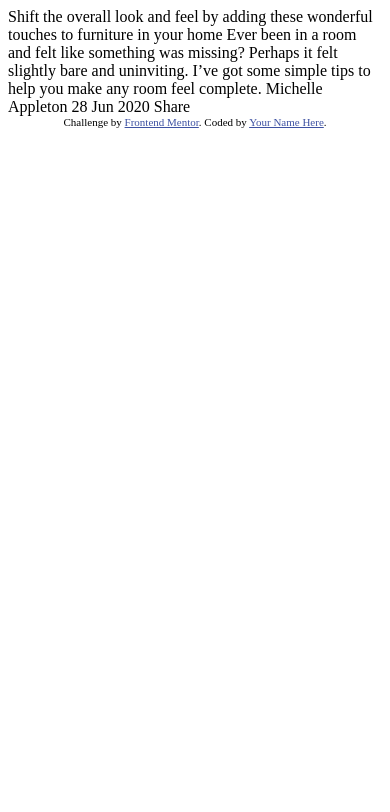
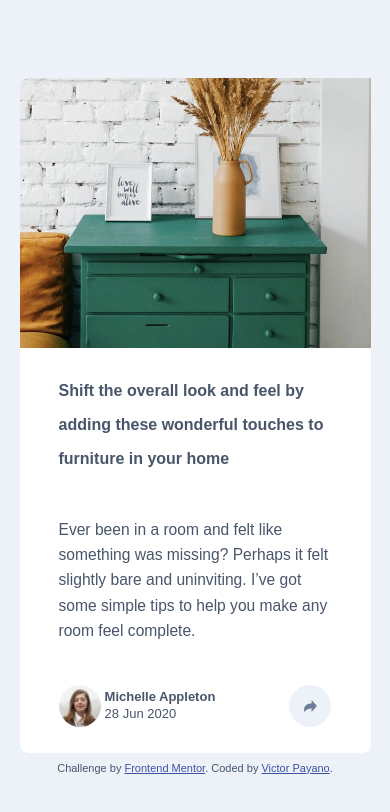
Before and after one commit to vicksensei/article-preview-component-master, a plain HTML site: page index.html in a window 390 px wide. Drawn offline with Linux system fonts and the light colour scheme.

Commit message:
finished

```diff
--- a/index.html
+++ b/index.html
@@ -1,36 +1,88 @@
 <!DOCTYPE html>
 <html lang="en">
-<head>
-  <meta charset="UTF-8">
-  <meta name="viewport" content="width=device-width, initial-scale=1.0"> <!-- displays site properly based on user's device -->
+  <head>
+    <meta charset="UTF-8" />
+    <meta name="viewport" content="width=device-width, initial-scale=1.0" />
+    <!-- displays site properly based on user's device -->
 
-  <link rel="icon" type="image/png" sizes="32x32" href="./images/favicon-32x32.png">
+    <link
+      rel="icon"
+      type="image/png"
+      sizes="32x32"
+      href="./images/favicon-32x32.png" />
 
-  <title>Frontend Mentor | Article preview component</title>
+    <title>Frontend Mentor | Article preview component</title>
 
-  <!-- Feel free to remove these styles or customise in your own stylesheet 👍 -->
-  <style>
-    .attribution { font-size: 11px; text-align: center; }
-    .attribution a { color: hsl(228, 45%, 44%); }
-  </style>
-</head>
-<body>
+    <link rel="stylesheet" href="style.css" />
+  </head>
+  <body>
+    <div class="container">
+      <div class="image"><img src="images/drawers.jpg" alt="drawers" /></div>
+      <div class="copy">
+        <div class="header">
+          Shift the overall look and feel by adding these wonderful touches to
+          furniture in your home
+        </div>
+        <p>
+          Ever been in a room and felt like something was missing? Perhaps it
+          felt slightly bare and uninviting. I’ve got some simple tips to help
+          you make any room feel complete.
+        </p>
 
-  Shift the overall look and feel by adding these wonderful
-  touches to furniture in your home
+        <div class="footer">
+          <div id="AC" class="authorContainer">
+            <img class="avatar" src="images/avatar-michelle.jpg" alt="avatar" />
+            <div class="author">
+              <span class="name bold">Michelle Appleton</span
+              ><span> 28 Jun 2020</span>
+            </div>
+          </div>
+          <div class="popupParent">
+            <div id="popup" class="hidden">
+              Share
+              <img src="images/icon-facebook.svg" alt="icon-facebook" />
+              <img src="images/icon-twitter.svg" alt="icon-twitter" />
+              <img src="images/icon-pinterest.svg" alt="icon-pinterest" />
+              <div id="bb" class="button" onclick="clickShare()">
+                <img src="images/icon-share.svg" alt="Share" />
+              </div>
+            </div>
+          </div>
+          <div id="ba" class="button" onclick="clickShare()">
+            <img src="images/icon-share.svg" alt="Share" />
+          </div>
+        </div>
+      </div>
+    </div>
+    <div class="attribution">
+      Challenge by
+      <a href="https://www.frontendmentor.io?ref=challenge" target="_blank"
+        >Frontend Mentor</a
+      >. Coded by <a href="#">Victor Payano</a>.
+    </div>
+    <script>
+      function clickShare() {
+        let popup = document.getElementById("popup");
+        let authorContainer = document.getElementById("AC");
+        let buttonA = document.getElementById("ba");
+        let buttonB = document.getElementById("bb");
+        let mediaMatched = window.matchMedia("(max-width: 600px)").matches;
 
-  Ever been in a room and felt like something was missing? Perhaps
-  it felt slightly bare and uninviting. I’ve got some simple tips
-  to help you make any room feel complete.
-
-  Michelle Appleton
-  28 Jun 2020
-
-  Share
-
-  <div class="attribution">
-    Challenge by <a href="https://www.frontendmentor.io?ref=challenge" target="_blank">Frontend Mentor</a>.
-    Coded by <a href="#">Your Name Here</a>.
-  </div>
-</body>
+        console.log(mediaMatched);
+        if (popup.classList.contains("hidden")) {
+          popup.classList.remove("hidden");
+          if (mediaMatched) {
+            buttonA.classList.add("hidden");
+            buttonB.classList.remove("hidden");
+          }
+        } else {
+          popup.classList.add("hidden");
+          if (mediaMatched) {
+            buttonA.classList.remove("hidden");
+            buttonB.classList.add("hidden");
+          }
+        }
+      }
+    </script>
+  </body>
 </html>
--- /dev/null
+++ b/style.css
@@ -0,0 +1,228 @@
+/* # Front-end Style Guide
+
+## Layout
+
+The designs were created to the following widths:
+
+- Mobile: 375px
+- Desktop: 1440px
+
+## Colors
+
+- Very Dark Grayish Blue: hsl(217, 19%, 35%)
+- Desaturated Dark Blue: hsl(214, 17%, 51%)
+- Grayish Blue: hsl(212, 23%, 69%)
+- Light Grayish Blue: hsl(210, 46%, 95%)
+
+## Typography
+
+### Body Copy
+
+- Font size: 13px
+
+### Headings
+
+- Family: [Manrope](https://fonts.google.com/specimen/Manrope)
+- Weights: 500, 700
+
+## Icons
+
+We provide SVGs for the social icons. But please feel free to use a font icon library if you like. Some suggestions can be found below:
+
+- [Font Awesome](https://fontawesome.com)
+- [IcoMoon](https://icomoon.io)
+- [Ionicons](https://ionicons.com) */
+:root {
+  --grayBlue: hsl(212, 23%, 69%);
+  --lightGrayBlue: hsl(210, 46%, 95%);
+  --veryDarkGrayishBlue: hsl(217, 19%, 35%);
+  --DesaturatedDarkBlue: hsl(214, 17%, 51%);
+}
+@import url("https://fonts.googleapis.com/css2?family=Manrope:wght@500;700&display=swap");
+
+body {
+  background-color: var(--lightGrayBlue);
+  display: flex;
+  justify-content: center;
+  align-items: center;
+  flex-direction: column;
+  height: 100vh;
+  font-family: "Manrope", sans-serif;
+  font-size: 13px;
+  color: var(--veryDarkGrayishBlue);
+}
+
+.container {
+  display: flex;
+  flex-direction: row;
+  background-color: white;
+  width: 50vw;
+  border-radius: 1vh;
+}
+
+.copy {
+  width: 60%;
+  padding: 2vw;
+  display: flex;
+  flex-direction: column;
+}
+.copy p {
+  font-size: larger;
+  line-height: 3vh;
+}
+.image {
+  width: 40%;
+}
+.image img {
+  width: 100%;
+  height: 100%;
+  border-radius: 1vh 0 0 1vh;
+}
+
+.header {
+  font-size: xx-large;
+}
+.authorContainer {
+  display: flex;
+  align-items: center;
+}
+.footer {
+  display: flex;
+  justify-content: space-between;
+}
+.avatar {
+  border-radius: 50%;
+  height: 5vh;
+}
+.author {
+  padding: 0 0 0 1vw;
+  display: flex;
+  flex-direction: column;
+  justify-content: center;
+  height: 100%;
+  line-height: 2vh;
+}
+.button {
+  background-color: var(--lightGrayBlue);
+  height: 5vh;
+  width: 5vh;
+  border-radius: 50%;
+  display: flex;
+  justify-content: center;
+  align-items: center;
+}
+.button:hover {
+  background-color: var(--DesaturatedDarkBlue);
+}
+.button:hover img {
+  filter: brightness(0) invert();
+}
+.button:active {
+  background-color: var(--DesaturatedDarkBlue);
+}
+
+.button img {
+  width: 30%;
+  height: 30%;
+  border-radius: 0;
+}
+.bold {
+  font-weight: 700;
+}
+
+.popupParent {
+  position: relative;
+}
+#popup {
+  position: absolute;
+  background-color: var(--veryDarkGrayishBlue);
+  color: var(--grayBlue);
+  text-transform: uppercase;
+  letter-spacing: 0.5vh;
+  display: flex;
+  justify-content: space-evenly;
+  align-items: center;
+  padding: 1vh 1vw;
+  border-radius: 1vh;
+  font-size: small;
+  width: 10vw;
+  top: -3vw;
+  left: 3vw;
+}
+
+#popup::after {
+  content: " ";
+  height: 0;
+  position: absolute;
+  width: 0;
+  left: 50%;
+  bottom: -50%;
+  border: 10px solid transparent;
+  border-top-color: var(--veryDarkGrayishBlue);
+}
+
+.hidden {
+  display: none !important;
+}
+
+.attribution {
+  margin: 8vh;
+  font-size: 11px;
+  text-align: center;
+}
+.attribution a {
+  color: hsl(228, 45%, 44%);
+}
+@media only screen and (max-width: 600px) {
+  .container {
+    width: 90vw;
+    flex-direction: column;
+    height: 80vh;
+    /* justify-content: space-between; */
+  }
+  .image {
+    width: 100%;
+    height: 40%;
+    overflow-y: hidden;
+  }
+  .image img {
+    width: 100%;
+    height: auto;
+
+    border-radius: 1vh 0 0 1vh;
+  }
+  .copy {
+    width: auto;
+    height: 60%;
+    padding: 0vw 10vw;
+    line-height: 4vh;
+    justify-content: space-evenly;
+  }
+  .header {
+    font-size: medium;
+    font-weight: 700;
+  }
+
+  .attribution {
+    margin: 1vh;
+  }
+
+  #popup {
+    position: absolute;
+    bottom: 0;
+    left: 0;
+    width: 90vw;
+    padding: 5vw 0vw;
+    left: 5vw;
+    top: 80vh;
+    height: 8vw;
+    border-radius: 0 0 1vh 1vh;
+  }
+  #popup::after {
+    display: none;
+  }
+  .popupParent {
+    /* width: 100%; */
+    position: static;
+  }
+}
```
